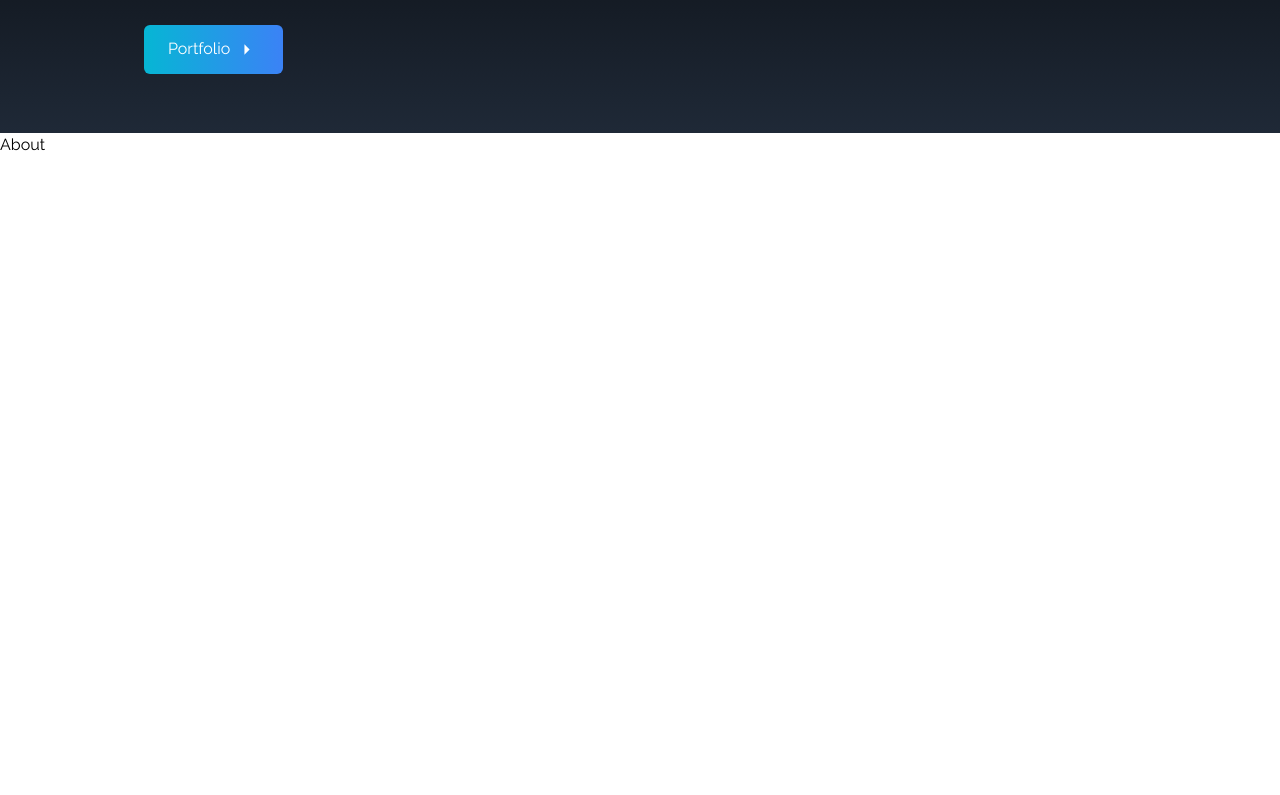
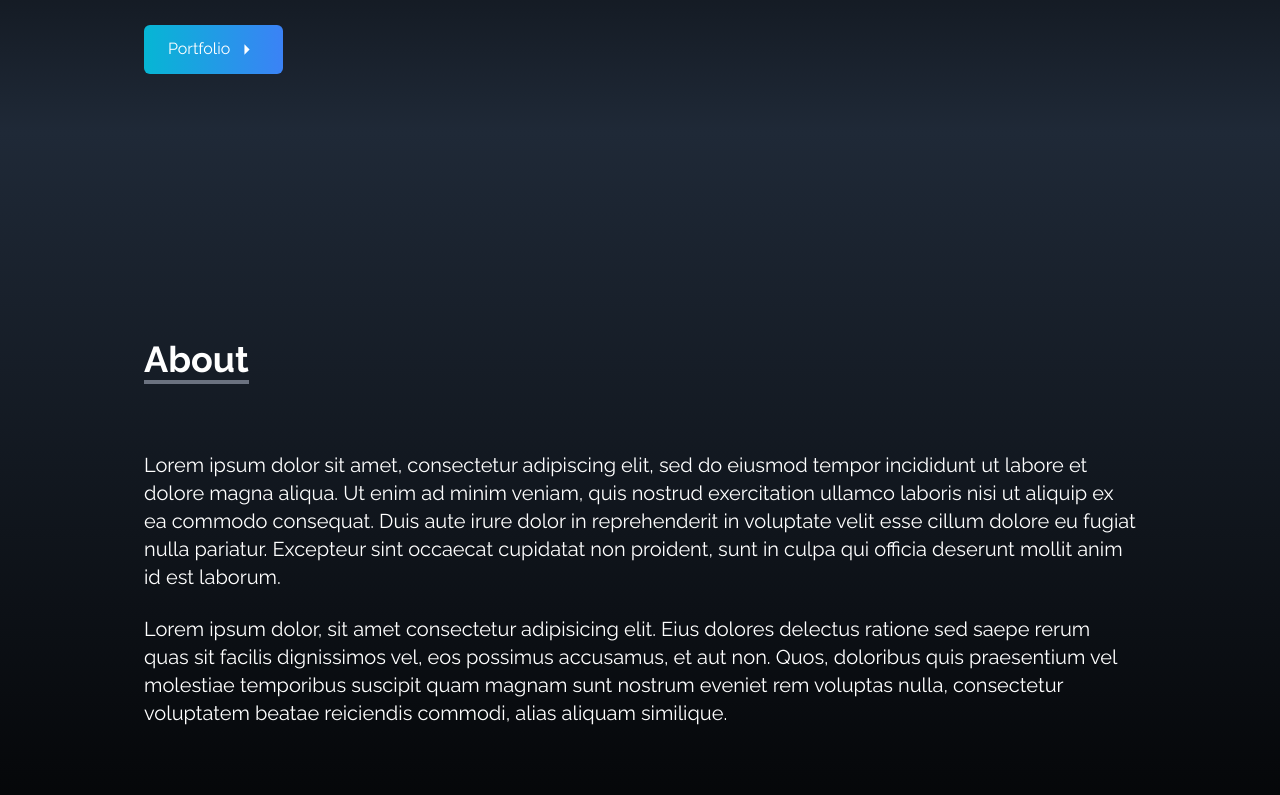
Before and after one commit to SarahTek/portfolio, a React (Create React App) app: page / in a window 1280 px wide. Shown: the part 667-1462 px from the top of the page. Before the commit the page ends 824 px from the top, so only its background shows below. Built offline with nearby package versions, Linux system fonts and the light colour scheme; the HTML template or start-up script is replaced by a standard one.

Commit message:
about section done

```diff
--- a/src/components/About.jsx
+++ b/src/components/About.jsx
@@ -2,7 +2,19 @@
 
 const About = () => {
   return (
-    <div>About</div>
+    <div name='about' className='w-full h-screen bg-gradient-to-b from-gray-800 to-black text-white'>
+      <div className='max-w-screen-lg p-4 mx-auto flex flex-col justify-center w-full h-full'>
+        <div className='pb-8'>
+          <p className='text-4xl font-bold inline border-b-4 border-gray-500'>About</p>
+        </div>
+        <p className='text-xl mt-10'>Lorem ipsum dolor sit amet, consectetur adipiscing elit, sed do eiusmod tempor incididunt ut labore et dolore magna aliqua. Ut enim ad minim veniam, quis nostrud exercitation ullamco laboris nisi ut aliquip ex ea commodo consequat. Duis aute irure dolor in reprehenderit in voluptate velit esse cillum dolore eu fugiat nulla pariatur. Excepteur sint occaecat cupidatat non proident, sunt in culpa qui officia deserunt mollit anim id est laborum.</p>
+        <br />
+
+        <p className='text-xl'>
+          Lorem ipsum dolor, sit amet consectetur adipisicing elit. Eius dolores delectus ratione sed saepe rerum quas sit facilis dignissimos vel, eos possimus accusamus, et aut non. Quos, doloribus quis praesentium vel molestiae temporibus suscipit quam magnam sunt nostrum eveniet rem voluptas nulla, consectetur voluptatem beatae reiciendis commodi, alias aliquam similique.
+        </p>
+      </div>
+    </div>
   )
 }
 
```
